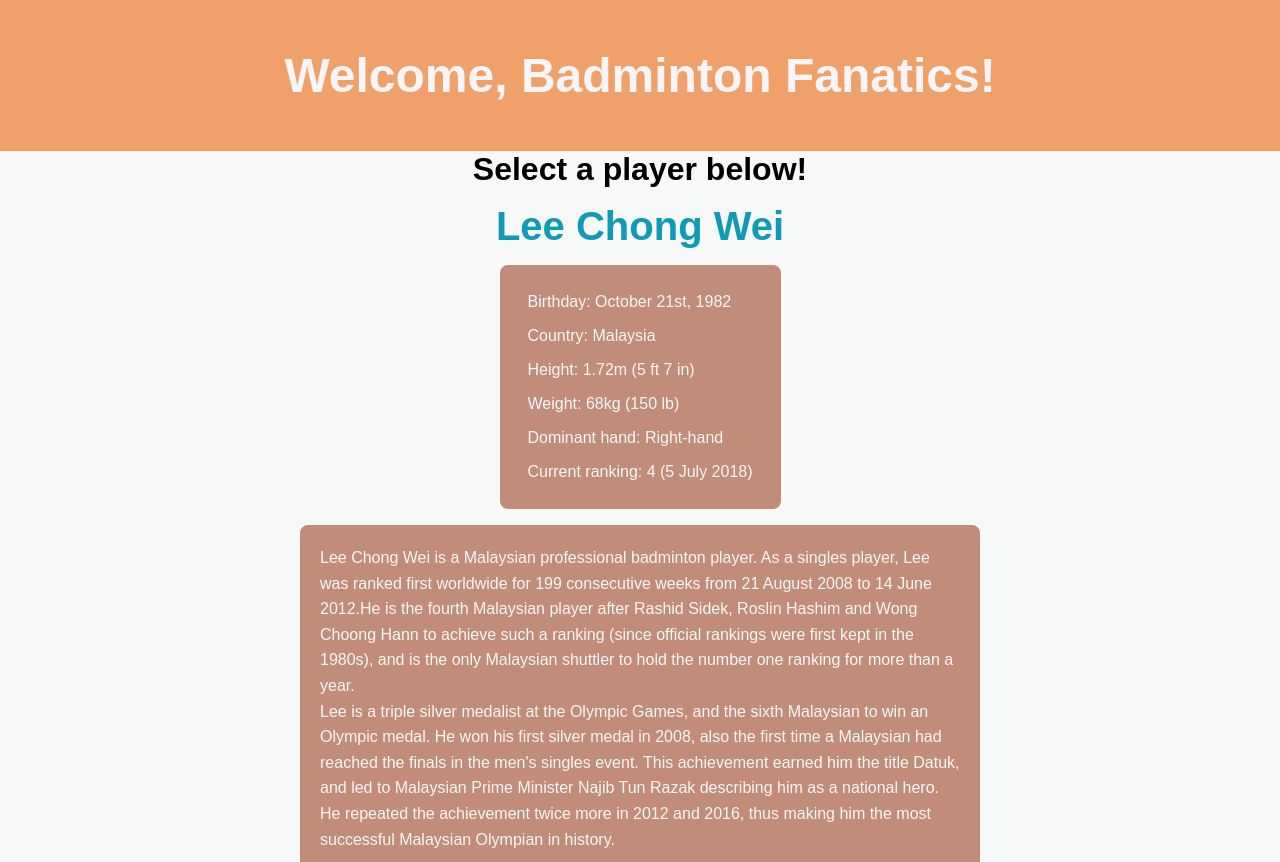
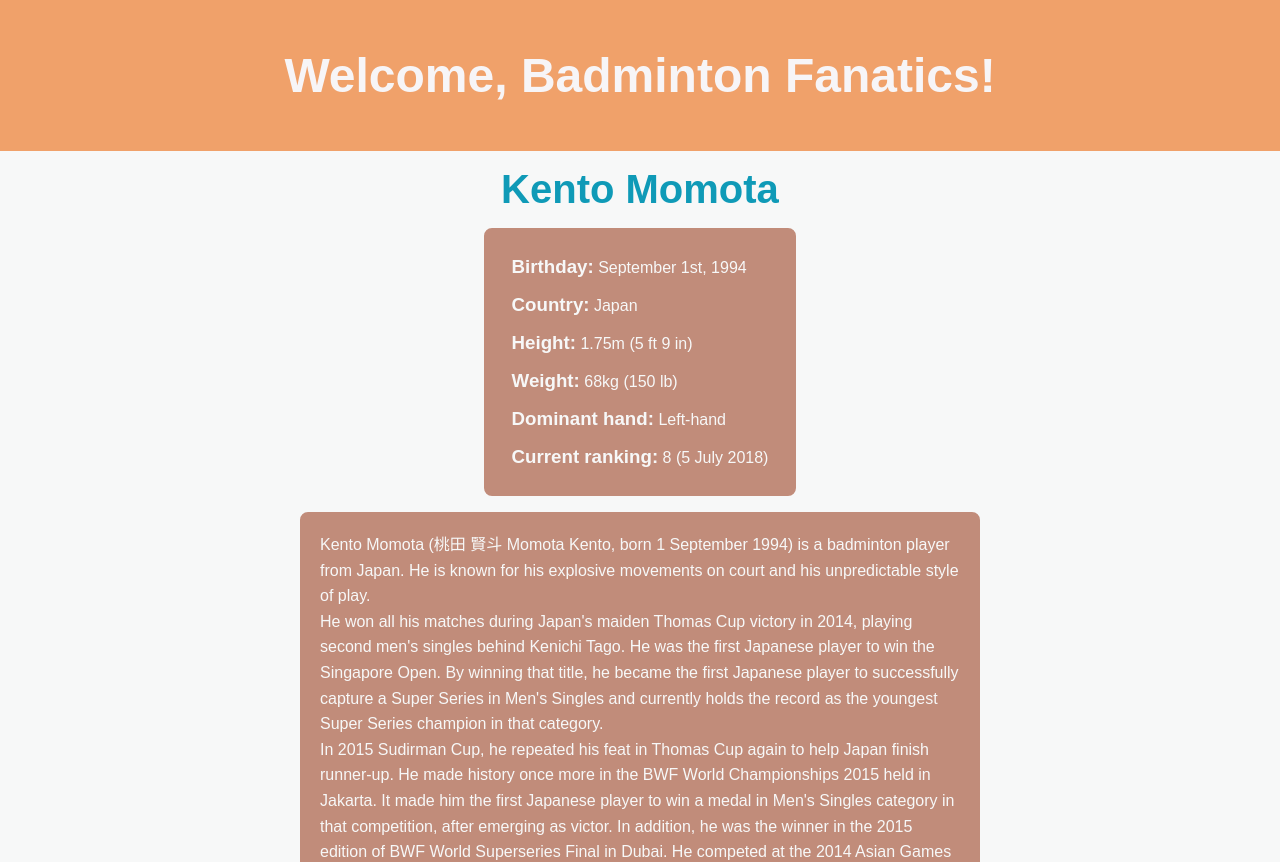
Before and after one commit to jma26/React_Carousel, a React (Create React App) app in the folder badminton/: page / in a window 1280 px wide. Shown: the top 862 px of the page. Built offline with nearby package versions, Linux system fonts and the light colour scheme.

Commit message:
Update settings with autoplaySpeed @players.js, remove .home-headline

```diff
--- a/badminton/src/home.js
+++ b/badminton/src/home.js
@@ -6,7 +6,6 @@ class Home extends Component {
     render() {
         return (
             <div className="home-container">
-                <h1 className="home-headline"> Select a player below! </h1>
                 <Players />
             </div>
         );
--- a/badminton/src/players.js
+++ b/badminton/src/players.js
@@ -7,6 +7,7 @@ class Players extends Component {
         const settings = {
             arrows: false,
             autoplay: true,
+            autoplaySpeed: 5000,
             dot: true,
             infinite: true,
             speed: 700,
```
